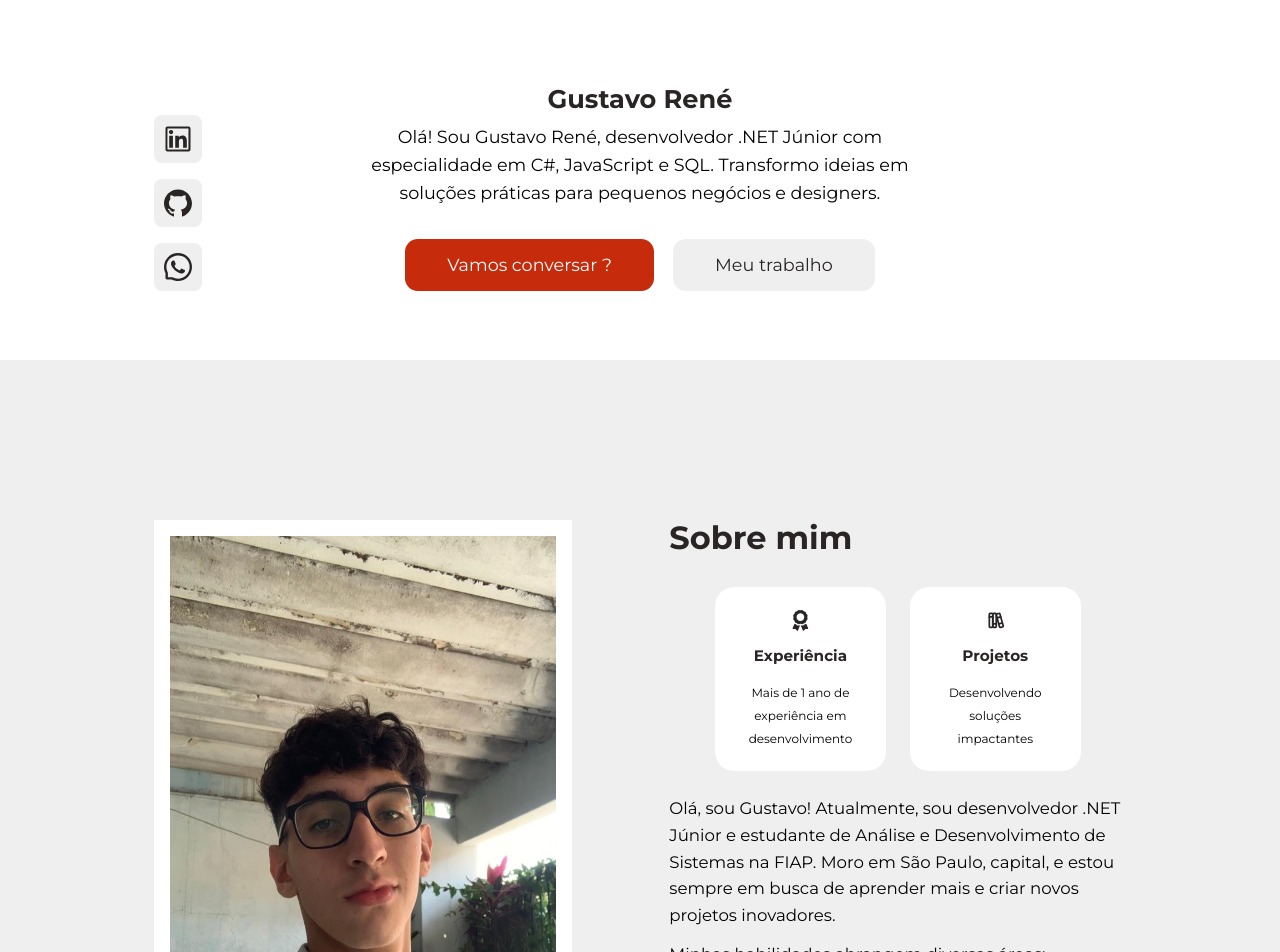
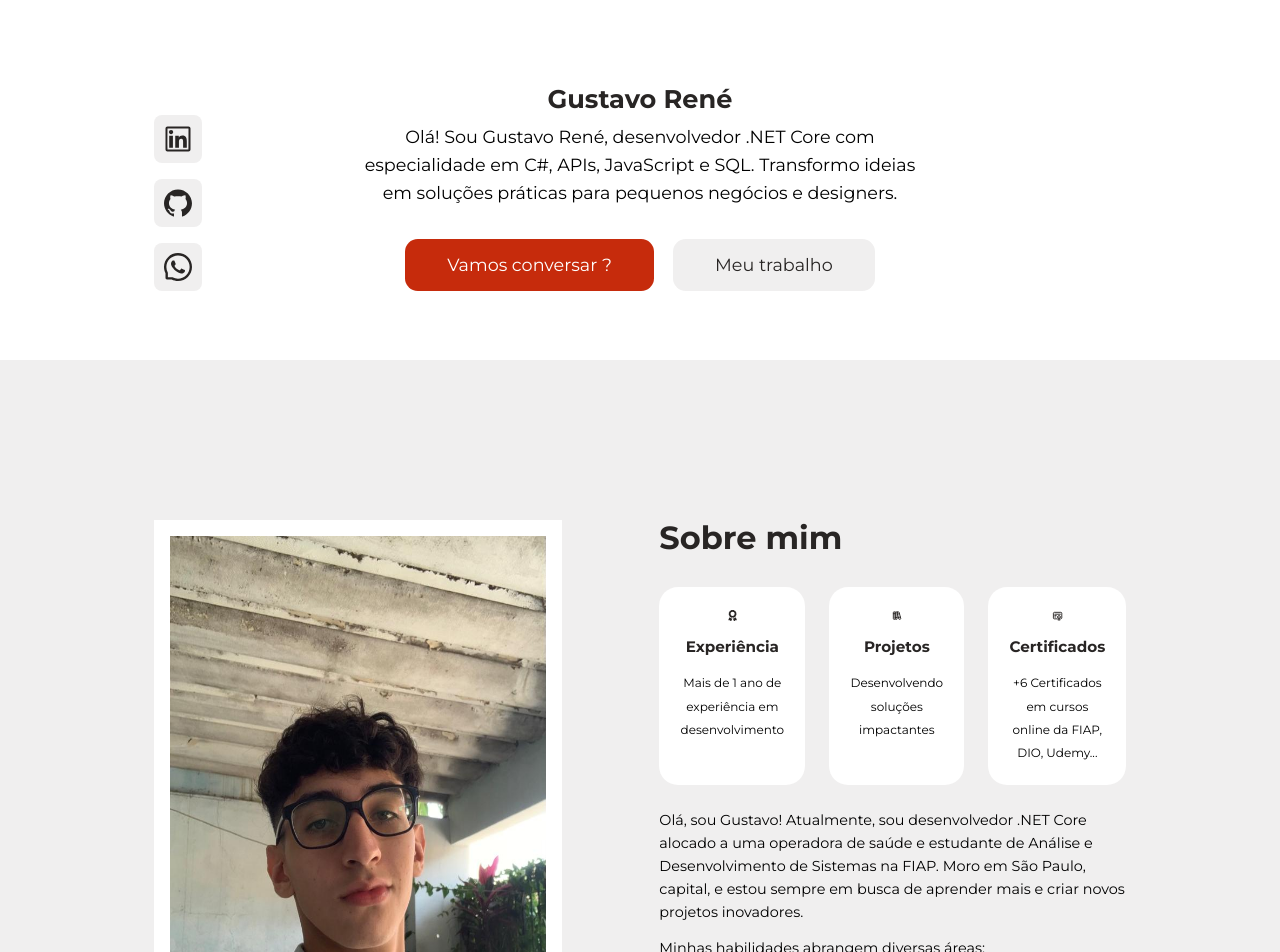
Before and after one commit to gustavorenedev/portfolio-react, a React (Create React App) app: page / in a window 1280 px wide. Shown: the part 440-1392 px from the top of the page. Built offline with nearby package versions, Linux system fonts and the light colour scheme.

Commit message:
update: cv and project for add to portfolio

```diff
--- a/src/sections/about/About.jsx
+++ b/src/sections/about/About.jsx
@@ -26,16 +26,15 @@ const About = () => {
             ))}
           </div>
           <p>
-            Olá, sou Gustavo! Atualmente, sou desenvolvedor .NET Júnior e
-            estudante de Análise e Desenvolvimento de Sistemas na FIAP. Moro em
-            São Paulo, capital, e estou sempre em busca de aprender mais e criar
-            novos projetos inovadores.
+            Olá, sou Gustavo! Atualmente, sou desenvolvedor .NET Core alocado a
+            uma operadora de saúde e estudante de Análise e Desenvolvimento de
+            Sistemas na FIAP. Moro em São Paulo, capital, e estou sempre em
+            busca de aprender mais e criar novos projetos inovadores.
           </p>
 
           <p>
             Minhas habilidades abrangem diversas áreas: <br />
-            <strong>Front-end:</strong> React, JavaScript, TypeScript e Tailwind
-            CSS. <br />
+            <strong>Front-end:</strong> React, JavaScript e Tailwind CSS. <br />
             <strong>Back-end:</strong> C#, .NET Core, APIs RESTful,
             microsserviços, Clean Code. <br />
             <strong>Banco de Dados:</strong> PL/SQL, SQL (SQL Server, MySQL,
--- a/src/sections/about/about.css
+++ b/src/sections/about/about.css
@@ -22,8 +22,7 @@
 .about__cards {
   margin: 2rem auto 1.5rem;
   display: grid;
-  width: 80%;
-  grid-template-columns: repeat(2, 1fr);
+  grid-template-columns: repeat(3, 1fr);
   gap: 1.5rem;
 }
 
@@ -32,7 +31,7 @@
 }
 
 .about__card-icon {
-  font-size: 1.3rem;
+  font-size: 0.7rem;
   color: var(--color-black);
   border-radius: var(--border-radius-3);
   width: fit-content;
@@ -54,7 +53,7 @@
 
 .about__right p {
   margin-bottom: 0.8rem;
-  font-size: 1.04rem;
+  font-size: 0.9rem;
 }
 
 .about__right .btn {
--- a/src/sections/about/data.js
+++ b/src/sections/about/data.js
@@ -1,5 +1,5 @@
 import { FaAward } from "react-icons/fa";
-import { TbBooks } from "react-icons/tb";
+import { TbBooks, TbCertificate } from "react-icons/tb";
 
 const data = [
   {
@@ -14,6 +14,12 @@ const data = [
     title: "Projetos",
     desc: "Desenvolvendo soluções impactantes",
   },
+  {
+    id: 3,
+    icon: <TbCertificate />,
+    title: "Certificados",
+    desc: "+6 Certificados em cursos online da FIAP, DIO, Udemy...",
+  },
 ];
 
 export default data;
--- a/src/sections/contact/contact.css
+++ b/src/sections/contact/contact.css
@@ -21,12 +21,12 @@
   background: transparent;
   border-color: var(--color-primary);
   color: var(--color-primary);
-    transition: translateY(-0.5rem);
+  transition: translateY(-0.1rem);
 }
 
 /* MEDIA QUERIES (tablets) */
 
-@media screen and (max-width: 600px){
+@media screen and (max-width: 600px) {
   .contact__container {
     gap: 1.5rem;
   }
--- a/src/sections/header/Header.jsx
+++ b/src/sections/header/Header.jsx
@@ -1,14 +1,14 @@
-import { useEffect } from 'react'
-import HeaderImage from '../../assets/pictureHeader.svg'
-import data from './data'
-import AOS from 'aos'
-import 'aos/dist/aos.css'
-import './header.css'
+import { useEffect } from "react";
+import HeaderImage from "../../assets/pictureHeader.svg";
+import data from "./data";
+import AOS from "aos";
+import "aos/dist/aos.css";
+import "./header.css";
 
 const Header = () => {
   useEffect(() => {
-    AOS.init({duration:2000})
-  }, [])
+    AOS.init({ duration: 2000 });
+  }, []);
 
   return (
     <header id="header">
@@ -18,22 +18,33 @@ const Header = () => {
         </div>
         <h3 data-aos="fade-up">Gustavo René</h3>
         <p data-aos="fade-up">
-          Olá! Sou Gustavo René, desenvolvedor .NET Júnior com especialidade em C#, JavaScript e SQL.
-          Transformo ideias em soluções práticas para pequenos negócios e designers.
+          Olá! Sou Gustavo René, desenvolvedor .NET Core com especialidade em
+          C#, APIs, JavaScript e SQL. Transformo ideias em soluções práticas
+          para pequenos negócios e designers.
         </p>
         <div className="header__cta" data-aos="fade-up">
-            <a href="#contact" className='btn primary'>Vamos conversar ?</a>
-            <a href="#portfolio" className='btn light'>Meu trabalho</a>
+          <a href="#contact" className="btn primary">
+            Vamos conversar ?
+          </a>
+          <a href="#portfolio" className="btn light">
+            Meu trabalho
+          </a>
         </div>
         <div className="header__socials">
-            {
-              data.map(item => <a key={item.id} href={item.link} target="_blank"
-              rel="nooper noreferrer">{item.icon}</a>)
-            }
+          {data.map((item) => (
+            <a
+              key={item.id}
+              href={item.link}
+              target="_blank"
+              rel="nooper noreferrer"
+            >
+              {item.icon}
+            </a>
+          ))}
         </div>
       </div>
     </header>
-  )
-}
+  );
+};
 
-export default Header
+export default Header;
--- a/src/sections/header/header.css
+++ b/src/sections/header/header.css
@@ -21,7 +21,7 @@ header {
   margin-bottom: 1.5rem;
 }
 
-.header__profile img{
+.header__profile img {
   max-width: 100%;
 }
 
@@ -64,7 +64,6 @@ header {
   transform: translateX(-0.5rem);
 }
 
-
 /* MEDIA QUERIES (tablets) */
 @media screen and (max-width: 1024px) {
   header {
@@ -72,7 +71,6 @@ header {
     height: 100vh;
   }
 }
-
 
 /* MEDIA QUERIES (tablets) */
 @media screen and (max-width: 600px) {
--- a/src/sections/portfolio/data.js
+++ b/src/sections/portfolio/data.js
@@ -6,6 +6,7 @@ import Image6 from "../../assets/projectAPIUser.png";
 import Image7 from "../../assets/projectSeaCare.png";
 import Image8 from "../../assets/projetoMinimalAPI.png";
 import Image9 from "../../assets/ProjectPersonalBuy.png";
+import Image10 from "../../assets/projectCleanArch.png";
 
 const data = [
   {
@@ -59,17 +60,25 @@ const data = [
   {
     id: 7,
     category: "backend",
+    image: Image10,
+    title: "Clean Archtecture MVC (Backend e Frontend)",
+    desc: "Projeto ASP.NET Core MVC com Clean Architecture, usando .NET 8, CQRS, MediatR, DDD, e Repository Pattern. API RESTful com Swagger, JWT, Identity e EF Core com SQL Server.",
+    github: "https://github.com/gustavorenedev/CleanArchMvc",
+  },
+  {
+    id: 8,
+    category: "backend",
     image: Image8,
     title: "Minimal API com JWT (Backend)",
     desc: "Está API minimalista, desenvolvida em .NET Core e C#, permite o cadastro e login de Administradores e Editores com autenticação JWT, garantindo permissões diferenciadas.",
     github: "https://github.com/gustavorenedev/minimal-API",
   },
   {
-    id: 8,
+    id: 9,
     category: "backend",
     image: Image9,
     title: "PersonalBuyAPI (Backend)",
-    desc: "Desenvolvida a aplicação PersonalBuy com arquitetura em 3 camadas para e-commerce, gerenciando clientes, produtos e carrinhos. A próxima etapa é integrar Machine Learning para sugestões de compras por e-mail.",
+    desc: "Desenvolvida a aplicação PersonalBuy em 3 camadas em .NET Core para e-commerce, gerenciando clientes, produtos e carrinhos. Próxima etapa: integrar Machine Learning para sugestões de compra por e-mail.",
     github: "https://github.com/gustavorenedev/PersonalBuyAPI",
   },
 ];
```
Also changed, not shown: src/assets/projectCleanArch.png (added), 1 other file (tests, documents, lock files or other folders). Lines whose indentation alone changed are shown as unchanged.
